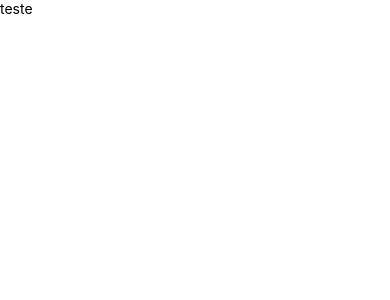
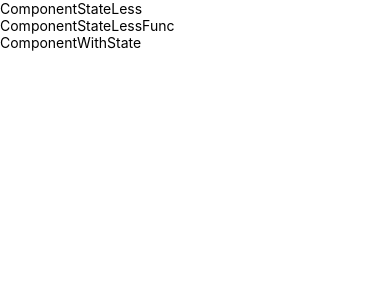
Before and after one commit to danitlf/curso-gabarito, a React Native app: screen / in a window 390 px wide. Shown: the top 300 px of the page. Built offline with nearby package versions, Linux system fonts and the light colour scheme.

Commit message:
criando components basicos

```diff
--- a/App.js
+++ b/App.js
@@ -1,11 +1,24 @@
-import React, { Fragment } from 'react';
+import React, { Fragment, Component } from 'react';
 import { SafeAreaView, StyleSheet, View, Text } from 'react-native';
+import { ComponentStateLess } from './src/components';
+function ComponentStateLessFunc() {
+    return <Text>ComponentStateLessFunc</Text>;
+}
+
+class ComponentWithState extends Component {
+    render() {
+        return <Text>ComponentWithState</Text>;
+    }
+}
 
 const App = () => {
+    console.log('ooi');
     return (
         <Fragment>
             <SafeAreaView>
-                <Text>teste</Text>
+                <ComponentStateLess />
+                <ComponentStateLessFunc />
+                <ComponentWithState />
             </SafeAreaView>
         </Fragment>
     );
--- /dev/null
+++ b/src/components/ComponentStateLess/ComponentStateLess.js
@@ -0,0 +1,6 @@
+import React from 'react';
+import { Text } from 'react-native';
+
+export const ComponentStateLess = () => {
+    return <Text>ComponentStateLess</Text>;
+};
--- /dev/null
+++ b/src/components/ComponentStateLess/index.js
@@ -0,0 +1,3 @@
+import { ComponentStateLess } from './ComponentStateLess';
+
+export default ComponentStateLess;
--- /dev/null
+++ b/src/components/index.js
@@ -0,0 +1,3 @@
+import ComponentStateLess from './ComponentStateLess';
+
+export { ComponentStateLess };
```
Also changed, not shown: src/screens/index.js (added), src/services/index.js (added), src/storage/index.js (added).
